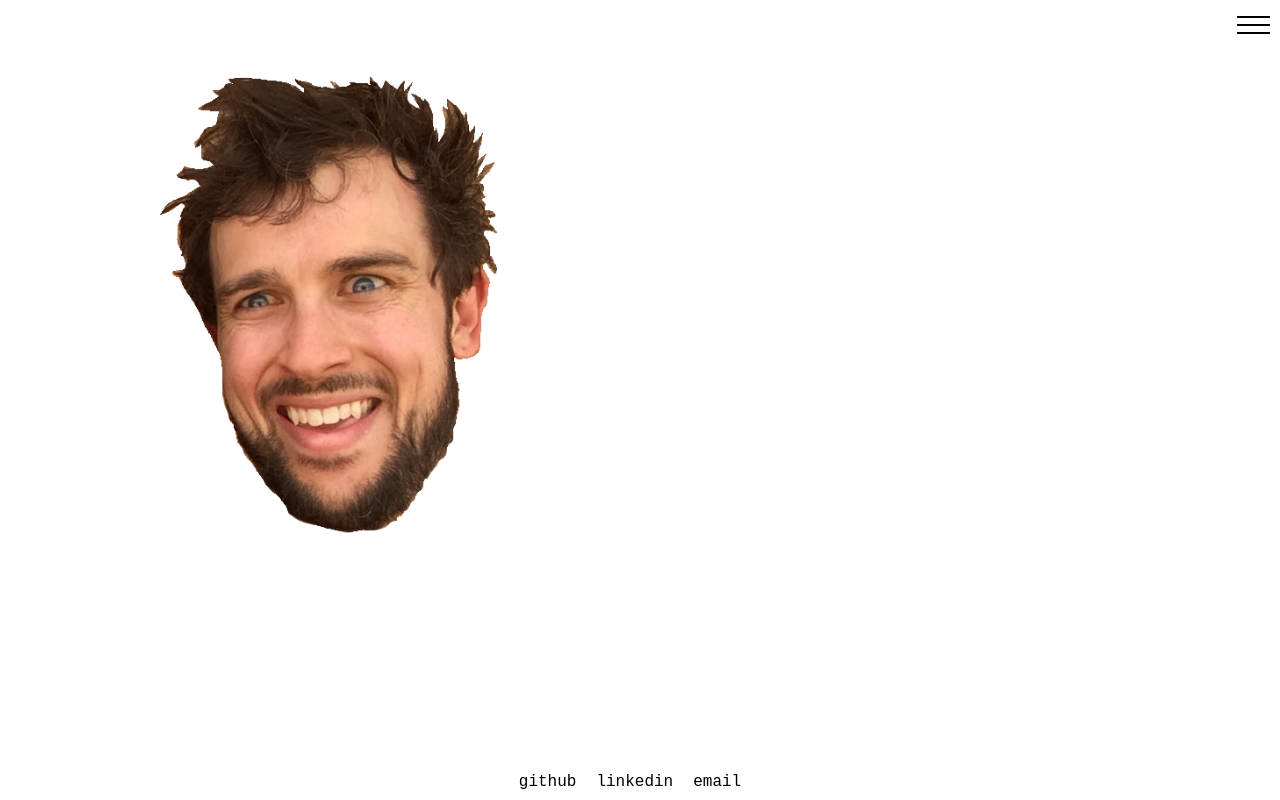
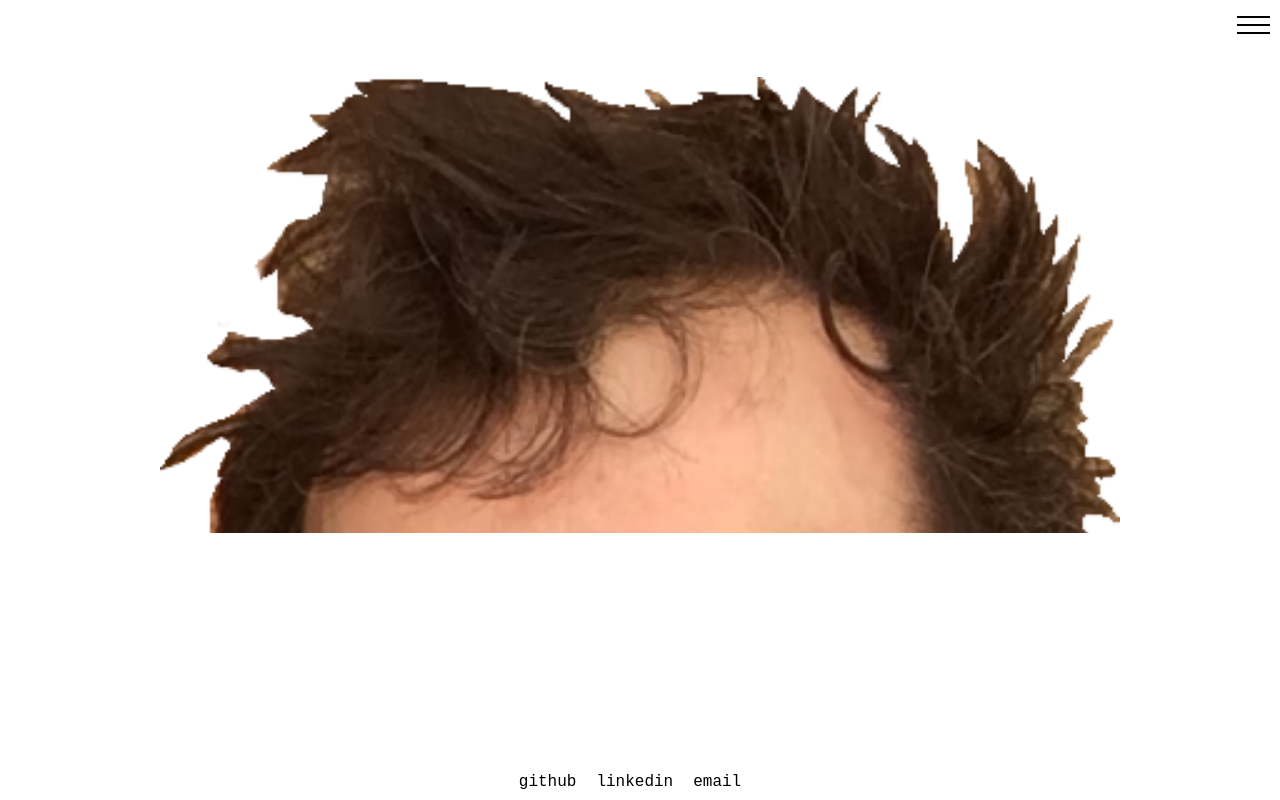
Before and after one commit to adamShaleen/portfolio4, a website: page public/index.html in a window 1280 px wide. Drawn offline with nearby package versions, Linux system fonts and the light colour scheme.

Commit message:
tooling around with image centering

```diff
--- a/public/style.css
+++ b/public/style.css
@@ -4,7 +4,7 @@
   width: 75vw;
   height: 57vh;
   margin-top: 25px;
-  background-size: contain;
+  background-size: cover;
   background-repeat: no-repeat; }
 
 .spin {
--- a/public/style/face.sass
+++ b/public/style/face.sass
@@ -4,7 +4,7 @@
     width: 75vw
     height: 57vh
     margin-top: 25px
-    background-size: contain
+    background-size: cover
     background-repeat: no-repeat
 
 .spin
```
Also changed, not shown: public/index.html (line endings or trailing spaces).
